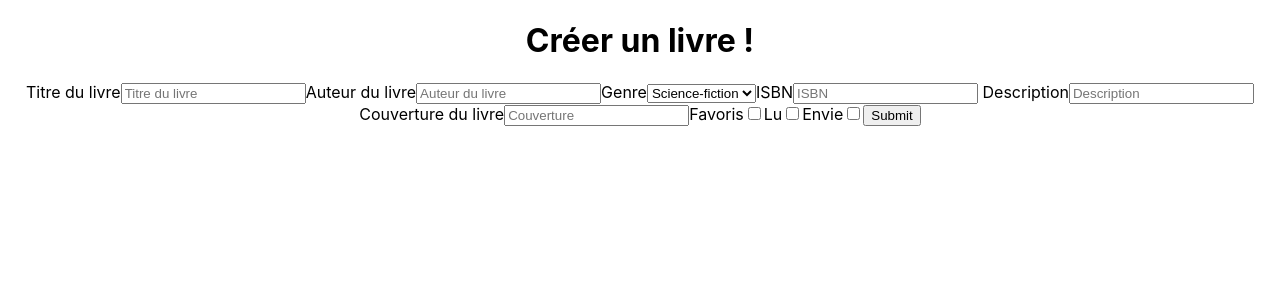
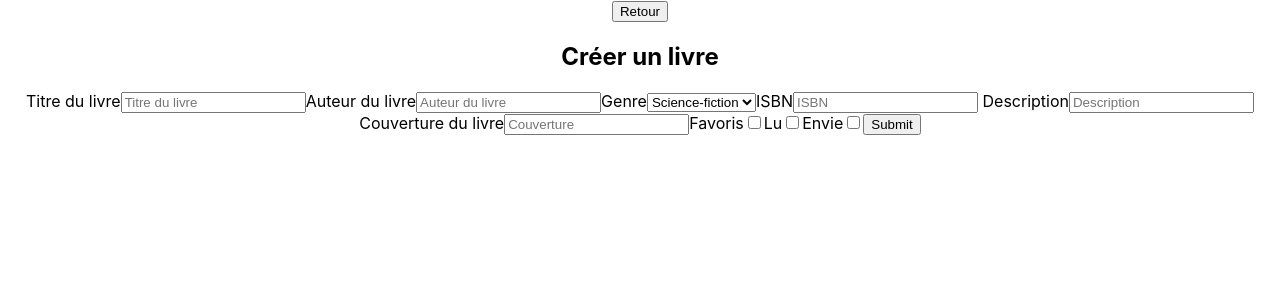
Before and after one commit to Blust96/libemoria, a React (Create React App) app: page /create in a window 1280 px wide. Shown: the top 300 px of the page. Built offline with nearby package versions, Linux system fonts and the light colour scheme; the HTML template or start-up script is replaced by a standard one; what pouchdb would draw is missing.

Commit message:
[UPDATE] Create book navbar implementation

```diff
--- a/src/components/books/CreateBook.js
+++ b/src/components/books/CreateBook.js
@@ -1,5 +1,7 @@
 import React, { Fragment, useContext } from 'react';
 import { useForm } from 'react-hook-form';
+
+import Navbar from '../layout/Navbar';
 
 import BookContext from '../../context/book/BookContext';
 
@@ -19,7 +21,7 @@ const CreateBook = () => {
 
     return (
         <Fragment>
-            <h1>Créer un livre !</h1>
+            <Navbar route={'create'} />
             <form onSubmit={handleSubmit(onSubmit)}>
                 <label htmlFor="title">Titre du livre</label>
                 <input name="title" placeholder="Titre du livre" ref={register({ required: true })} />
--- a/src/components/layout/Navbar.js
+++ b/src/components/layout/Navbar.js
@@ -8,6 +8,16 @@ const HomeBar = () => (
         <Link to='/create'>Créer</Link>
     </Fragment>
 );
+
+// Create navbar component
+const CreateBar = ({ history }) => (
+    <Fragment>
+        <button type="button" onClick={() => history.goBack()}>
+            Retour
+        </button>
+        <h1>Créer un livre</h1>
+    </Fragment>
+)
 
 // Details navbar component
 const DetailsBar = ({ history, id, title }) => (
@@ -38,6 +48,8 @@ const Navbar = ({ route, props }) => {
 
     const renderNav = (route) => {
         switch(route) {
+            case 'create':
+                return <CreateBar history={history} />;
             case 'details':
                 return <DetailsBar history={history} id={props.id} title={props.title} />;
             case 'update':
```
